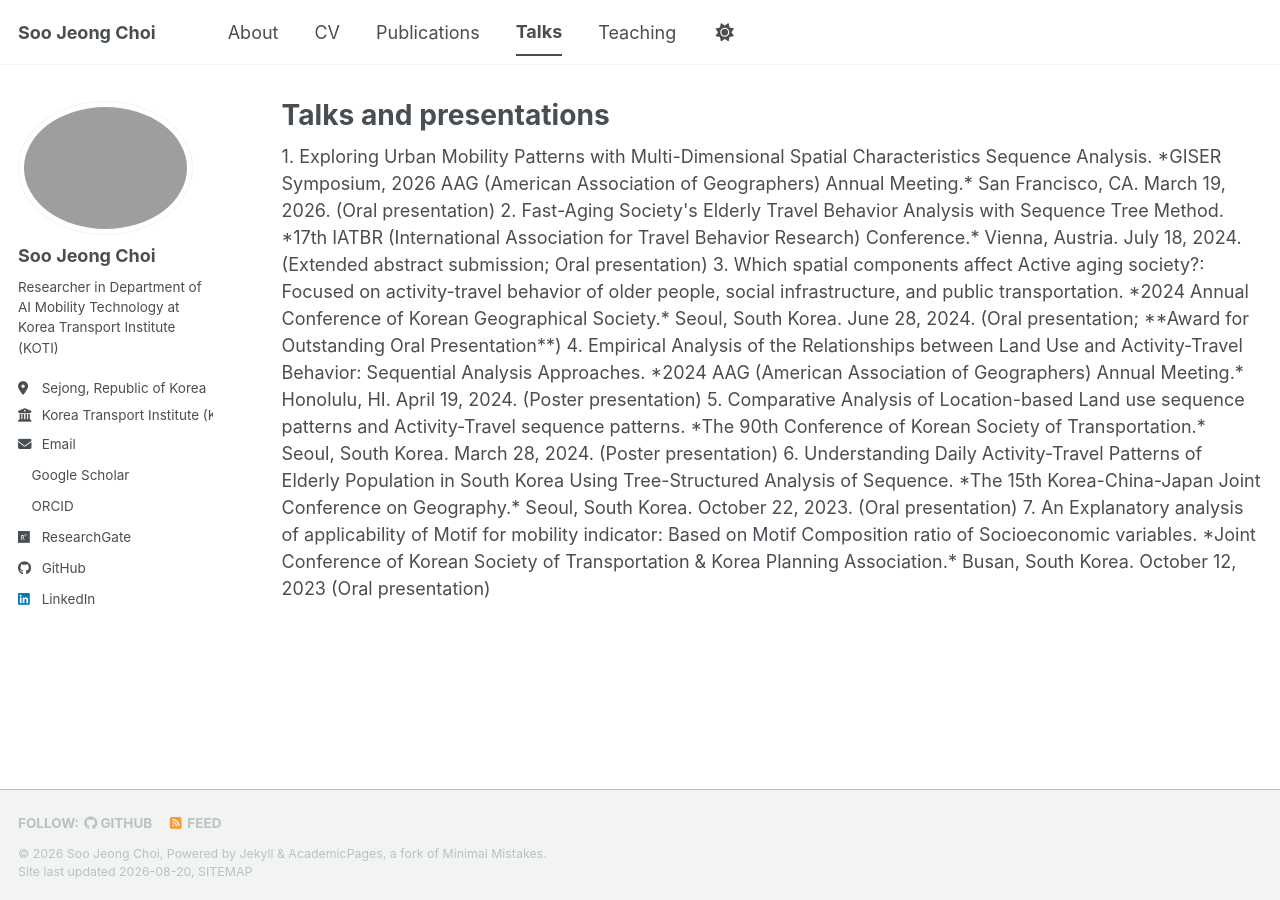
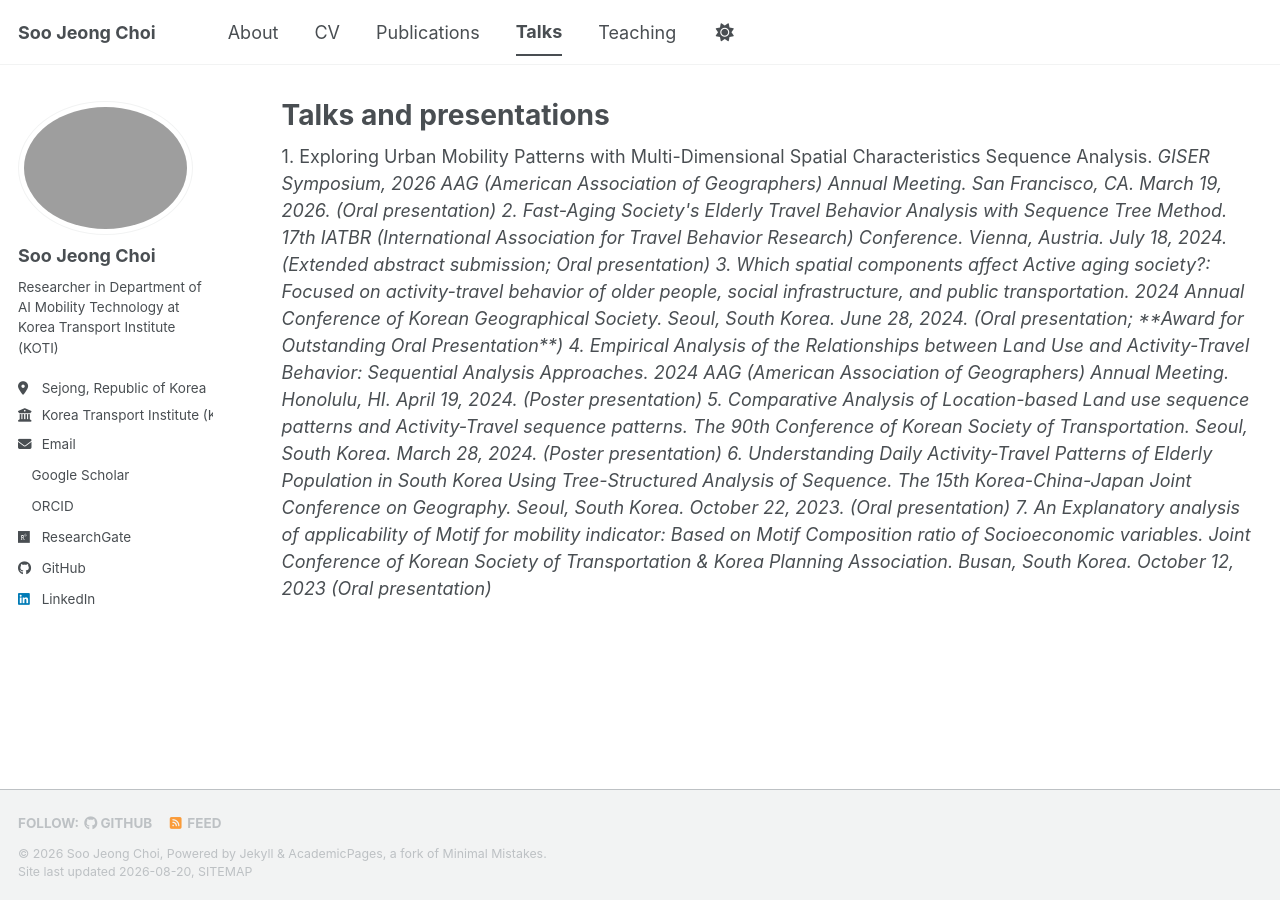
Before and after one commit to soojeongchoi21/soojeongchoi.github.io, a Jekyll site: the page built from _pages/talks.html, in a window 1280 px wide. Built offline with Jekyll 4.4.1, drawn with Linux system fonts in a browser that asks for light colours; a style sheet for code colours, icons or effects is not loaded; part of the change alters nothing that is shown.

```diff
--- a/_pages/talks.html
+++ b/_pages/talks.html
@@ -6,16 +6,16 @@ author_profile: true
 ---
 {% include base_path %}
 
-  1. Exploring Urban Mobility Patterns with Multi-Dimensional Spatial Characteristics Sequence Analysis. *GISER Symposium, 2026 AAG (American Association of Geographers) Annual Meeting.* San Francisco, CA. March 19, 2026. (Oral presentation)
+  1. Exploring Urban Mobility Patterns with Multi-Dimensional Spatial Characteristics Sequence Analysis. <var>GISER Symposium, 2026 AAG (American Association of Geographers) Annual Meeting.<var> San Francisco, CA. March 19, 2026. (Oral presentation)
 
-  2. Fast-Aging Society's Elderly Travel Behavior Analysis with Sequence Tree Method. *17th IATBR (International Association for Travel Behavior Research) Conference.* Vienna, Austria. July 18, 2024. (Extended abstract submission; Oral presentation)
+  2. Fast-Aging Society's Elderly Travel Behavior Analysis with Sequence Tree Method. <var>17th IATBR (International Association for Travel Behavior Research) Conference.<var> Vienna, Austria. July 18, 2024. (Extended abstract submission; Oral presentation)
 
-  3. Which spatial components affect Active aging society?: Focused on activity-travel behavior of older people, social infrastructure, and public transportation. *2024 Annual Conference of Korean Geographical Society.* Seoul, South Korea. June 28, 2024. (Oral presentation; **Award for Outstanding Oral Presentation**)
+  3. Which spatial components affect Active aging society?: Focused on activity-travel behavior of older people, social infrastructure, and public transportation. <var>2024 Annual Conference of Korean Geographical Society.<var> Seoul, South Korea. June 28, 2024. (Oral presentation; **Award for Outstanding Oral Presentation**)
 
-  4. Empirical Analysis of the Relationships between Land Use and Activity-Travel Behavior: Sequential Analysis Approaches. *2024 AAG (American Association of Geographers) Annual Meeting.* Honolulu, HI. April 19, 2024. (Poster presentation)
+  4. Empirical Analysis of the Relationships between Land Use and Activity-Travel Behavior: Sequential Analysis Approaches. <var>2024 AAG (American Association of Geographers) Annual Meeting.<var> Honolulu, HI. April 19, 2024. (Poster presentation)
 
-  5. Comparative Analysis of Location-based Land use sequence patterns and Activity-Travel sequence patterns. *The 90th Conference of Korean Society of Transportation.* Seoul, South Korea. March 28, 2024. (Poster presentation)
+  5. Comparative Analysis of Location-based Land use sequence patterns and Activity-Travel sequence patterns. <var>The 90th Conference of Korean Society of Transportation.<var> Seoul, South Korea. March 28, 2024. (Poster presentation)
 
-  6. Understanding Daily Activity-Travel Patterns of Elderly Population in South Korea Using Tree-Structured Analysis of Sequence. *The 15th Korea-China-Japan Joint Conference on Geography.* Seoul, South Korea. October 22, 2023. (Oral presentation)
+  6. Understanding Daily Activity-Travel Patterns of Elderly Population in South Korea Using Tree-Structured Analysis of Sequence. <var>The 15th Korea-China-Japan Joint Conference on Geography.<var> Seoul, South Korea. October 22, 2023. (Oral presentation)
 
-  7. An Explanatory analysis of applicability of Motif for mobility indicator: Based on Motif Composition ratio of Socioeconomic variables. *Joint Conference of Korean Society of Transportation & Korea Planning Association.* Busan, South Korea. October 12, 2023 (Oral presentation)
+  7. An Explanatory analysis of applicability of Motif for mobility indicator: Based on Motif Composition ratio of Socioeconomic variables. <var>Joint Conference of Korean Society of Transportation & Korea Planning Association.<var> Busan, South Korea. October 12, 2023 (Oral presentation)
```
